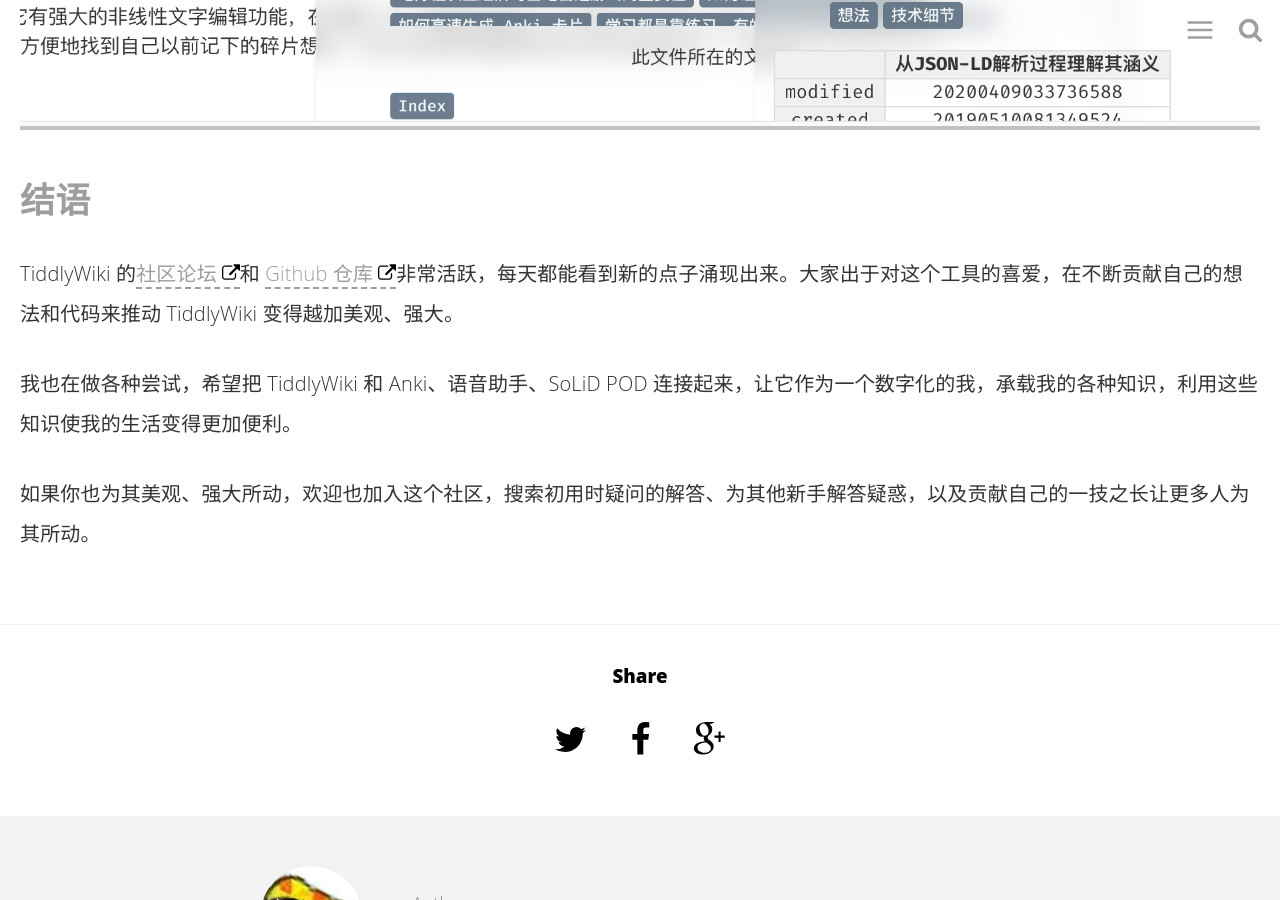
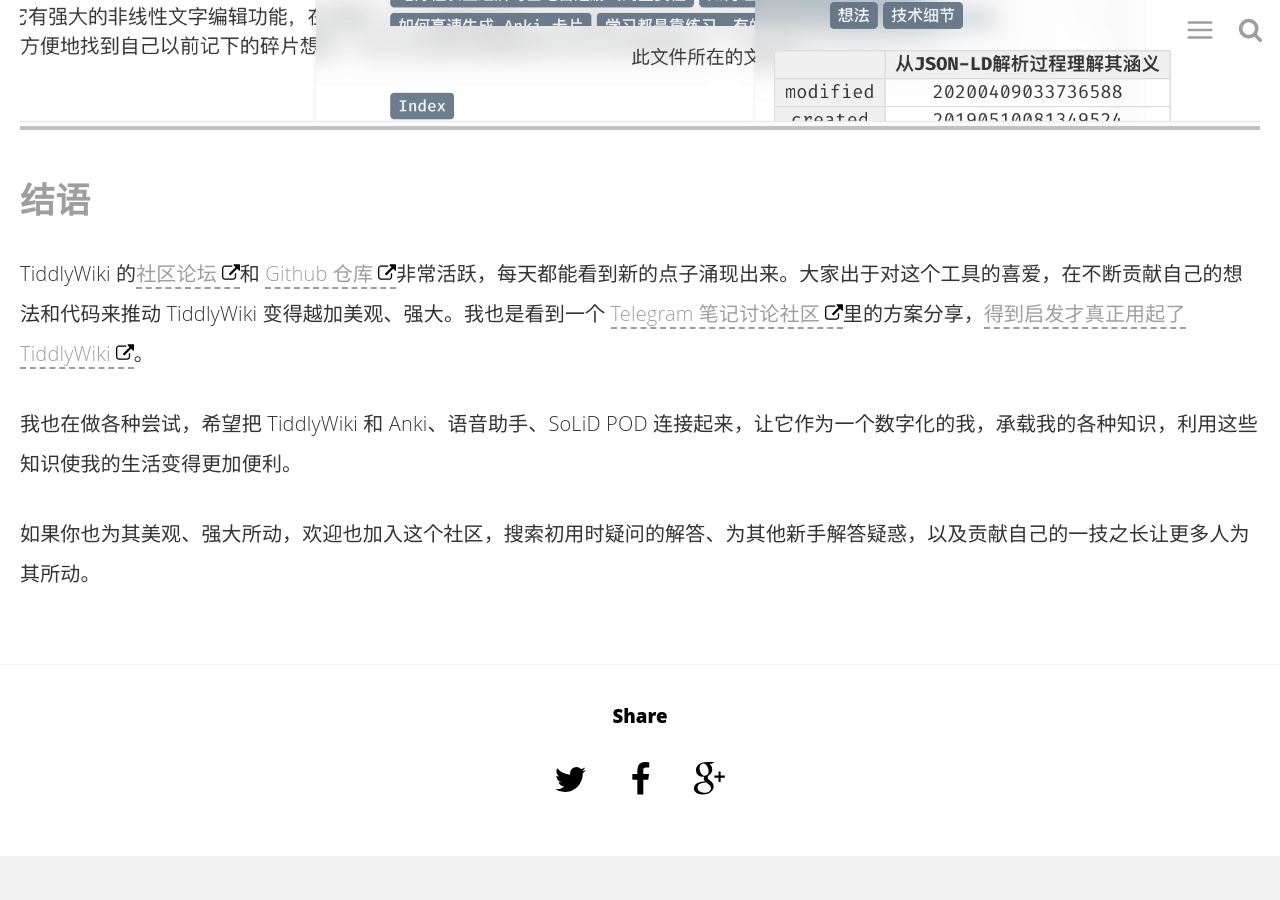
Before and after one commit to linonetwo/linonetwo.github.io, a Jekyll site: the page built from _posts/2020-04-13-用tiddlywiki替代notion和evernote管理知识.md, in a window 1280 px wide and 900 px high, scrolled down 23452 px. Built offline with Jekyll 4.4.1, drawn with Linux system fonts in a browser that asks for light colours; comment, search, counter and statistics services are not loaded.

Commit message:
Update 2020-04-13-用tiddlywiki替代notion和evernote管理知识.md

```diff
--- a/_posts/2020-04-13-用tiddlywiki替代notion和evernote管理知识.md
+++ b/_posts/2020-04-13-用tiddlywiki替代notion和evernote管理知识.md
@@ -245,7 +245,8 @@
 
 ## 结语
 
-TiddlyWiki 的[社区论坛](https://groups.google.com/forum/#!forum/tiddlywiki)和 [Github 仓库](https://github.com/Jermolene/TiddlyWiki5)非常活跃，每天都能看到新的点子涌现出来。大家出于对这个工具的喜爱，在不断贡献自己的想法和代码来推动 TiddlyWiki 变得越加美观、强大。
+TiddlyWiki 的[社区论坛](https://groups.google.com/forum/#!forum/tiddlywiki)和 [Github 仓库](https://github.com/Jermolene/TiddlyWiki5)非常活跃，每天都能看到新的点子涌现出来。大家出于对这个工具的喜爱，在不断贡献自己的想法和代码来推动 TiddlyWiki 变得越加美观、强大。我也是看到一个 [Telegram 笔记讨论社区](https://t.me/joinchat/Ag98F0DdcZr1X1xS6lJsyA
+)里的方案分享，[得到启发才真正用起了 TiddlyWiki](https://github.com/DiamondYuan/wiki/issues/3)。
 
 我也在做各种尝试，希望把 TiddlyWiki 和 Anki、语音助手、SoLiD POD 连接起来，让它作为一个数字化的我，承载我的各种知识，利用这些知识使我的生活变得更加便利。
 
```
